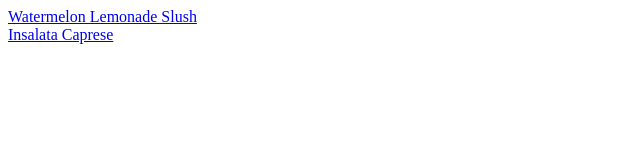
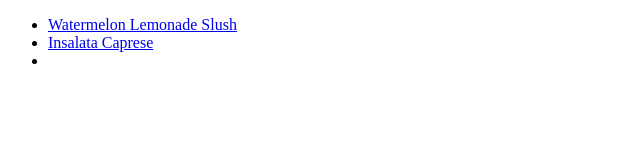
Before and after one commit to Emmanems567/odin-recipes, a plain HTML site: page index.html in a window 1280 px wide. Shown: the whole page, without its empty margins (0-640 px from the left). Drawn offline with Linux system fonts and the light colour scheme.

Commit message:
Updated index: <a> inside unordered list

```diff
--- a/index.html
+++ b/index.html
@@ -7,10 +7,12 @@
     <title>Document</title>
 </head>
 <body>
-    <a href="./recipes/watermelon.html">Watermelon Lemonade Slush</a>
-    <br>
-    <a href="./recipes/insalata.html">Insalata Caprese</a>
-    <br>
-    <a href=""></a>
+    <ul>
+    <li><a href="./recipes/watermelon.html">Watermelon Lemonade Slush</a></li>
+
+    <li><a href="./recipes/insalata.html">Insalata Caprese</a></li>
+
+    <li><a href=""></a></li>
+    </ul>
 </body>
 </html>
```
